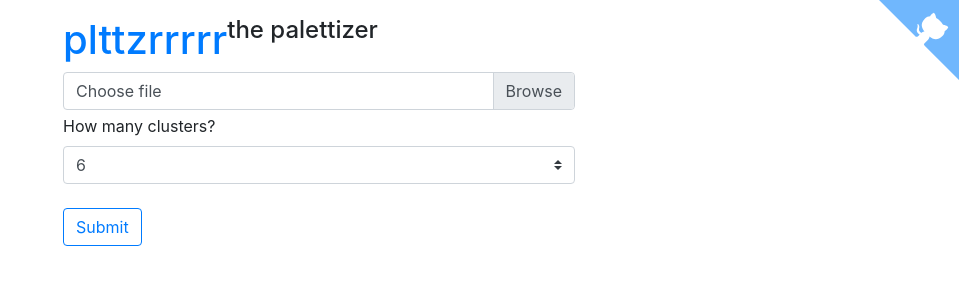
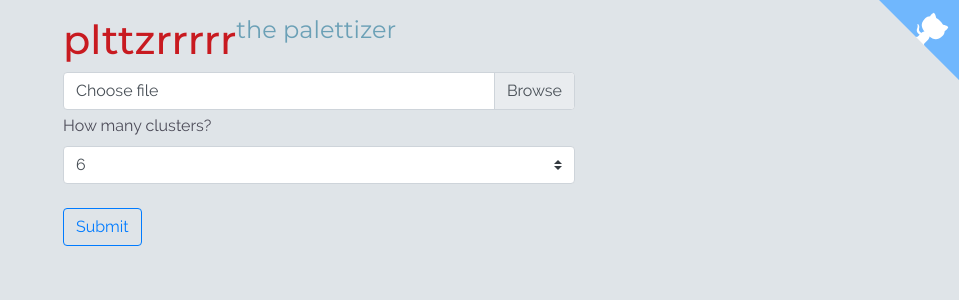
Before and after one commit to bartekpi/palettizer-python, a Flask app: page /pltzr-python/ in a window 1280 px wide. Shown: the top 300 px of the page, without its empty margins (321-1280 px from the left). Run offline with Flask 2, Linux system fonts and the light colour scheme; some libraries are stand-ins or nearby versions.

Commit message:
change style

```diff
--- a/static/main.css
+++ b/static/main.css
@@ -1,3 +1,47 @@
 .row-bottom-margin {
   margin-bottom:0px;
 }
+
+body {
+  font-family: 'Raleway Regular';
+  background-color: #dfe4e8 ;  /* light blue lightened a bit*/
+
+  color: #4c4b58; /* gray */
+}
+
+h1, h2 {
+  font-family: 'Montserrat Medium';
+  color: #6ba0b6; /* blue */
+}
+
+h3, h4 {
+  font-family: 'Montserrat Regular';
+  color: #6ba0b6; /* blue */
+}
+
+a, a:visited, a:active {
+  color: #c81a20; /* red */
+}
+
+a:hover {
+  color: #ba7777; /* pink */
+
+  -webkit-transition: all 0.2s linear;
+  transition: all 0.2s linear;
+}
+
+
+@font-face{
+  font-family: 'Montserrat Regular';
+  src: url('Montserrat-Regular.ttf') format('truetype');
+}
+
+@font-face{
+  font-family: 'Montserrat Medium';
+  src: url('Montserrat-Medium.ttf') format('truetype');
+}
+
+@font-face{
+  font-family: 'Raleway Regular';
+  src: url('Raleway-Regular.ttf') format('truetype');
+}
```
